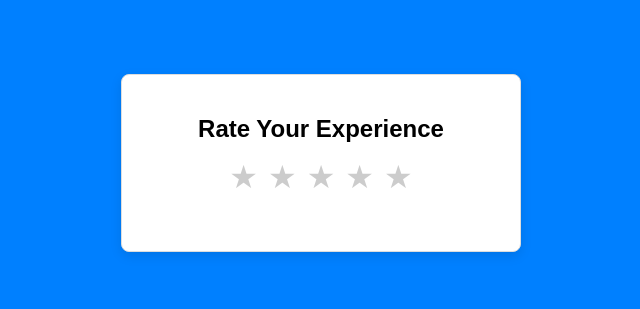
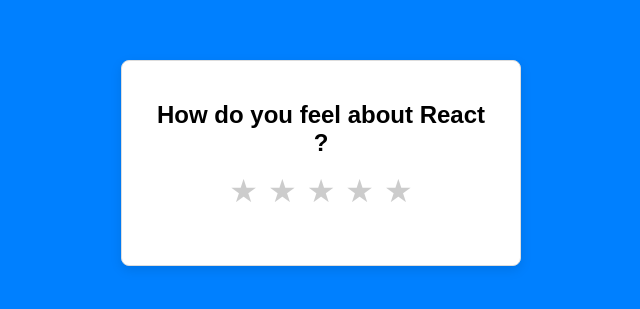
Before and after one commit to CtrlAltSuppDel/rating-app, a React (Vite) app: page / in a window 1280 px wide. Shown: the part 237-546 px from the top of the page, without its empty margins (319-959 px from the left). Built offline with nearby package versions, Linux system fonts and the light colour scheme.

Commit message:
feat: adding properties to the rating component

```diff
--- a/src/App.jsx
+++ b/src/App.jsx
@@ -3,7 +3,7 @@
 const App = () => {
   return (
     <div>
-      <Rating/>
+      <Rating heading="How do you feel about React ?"/>
     </div>
   );
 }
--- a/src/components/Rating.jsx
+++ b/src/components/Rating.jsx
@@ -1,13 +1,13 @@
 import { useState } from "react";
 
-const Rating = () => {
+const Rating = ({heading = 'Rate your experience', color = 'gold'}) => {
   const stars = Array.from({length: 5}, (_, id) => id + 1)
   const [rating, setRating] = useState(0);
   const [hover, setHover] = useState(0);
   const feedbackMessages = ["Terrible", "Poor", "Fair", "Good", "Excellent"]
   return (
   <div className="rating-container">
-    <h2 >Rate Your Experience</h2>
+    <h2 >{heading}</h2>
     <div className="stars">
       {stars.map((star) => (
         <span
@@ -15,7 +15,10 @@
           onMouseEnter={ () => setHover(star)}
           onMouseLeave={ () => setHover(0)}
           key={star}
-          className = {`star ${star <= (hover || rating) ? 'active' : ''}`}
+          className = 'star'
+          style={
+            {color: `${star <= (hover || rating) ? color : '#ccc'}`}
+          }
         >{'\u2605'}</span>
       ))}
     </div>
```
